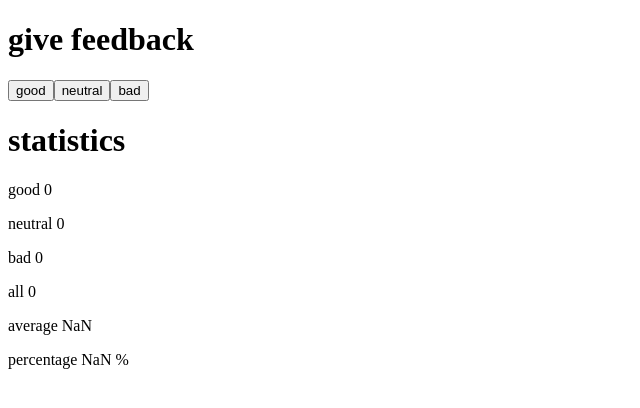
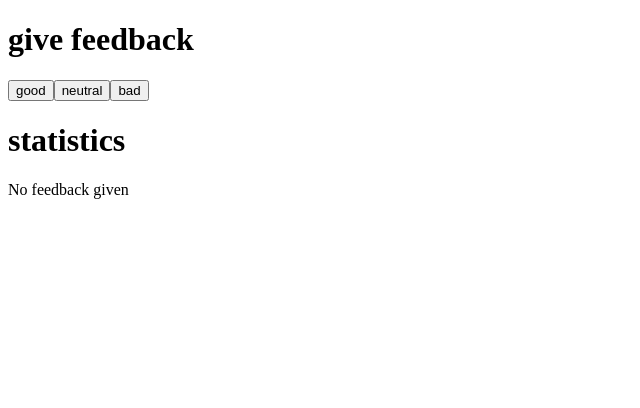
Before and after one commit to Kala-Konarev/FullStackOpen-Part-0-2, a React (Vite) app in the folder part1/unicafe/: page / in a window 1280 px wide. Shown: the top 408 px of the page, without its empty margins (0-640 px from the left). Built offline with nearby package versions, Linux system fonts and the light colour scheme.

Commit message:
exercise 1.9

```diff
--- a/part1/unicafe/src/App.jsx
+++ b/part1/unicafe/src/App.jsx
@@ -3,6 +3,14 @@
 
 const Button = ({ onClick, text }) => <button onClick={onClick}>{text}</button>;
 const Statistics = ({ good, neutral, bad }) => {
+    if (good === 0 && neutral === 0 && bad === 0)
+        return (
+            <div>
+                {" "}
+                <h1>statistics</h1>
+                <p>No feedback given</p>
+            </div>
+        );
     const total = good + bad + neutral;
     const average = (good - bad) / total;
     const percentage = (good / total) * 100;
```
